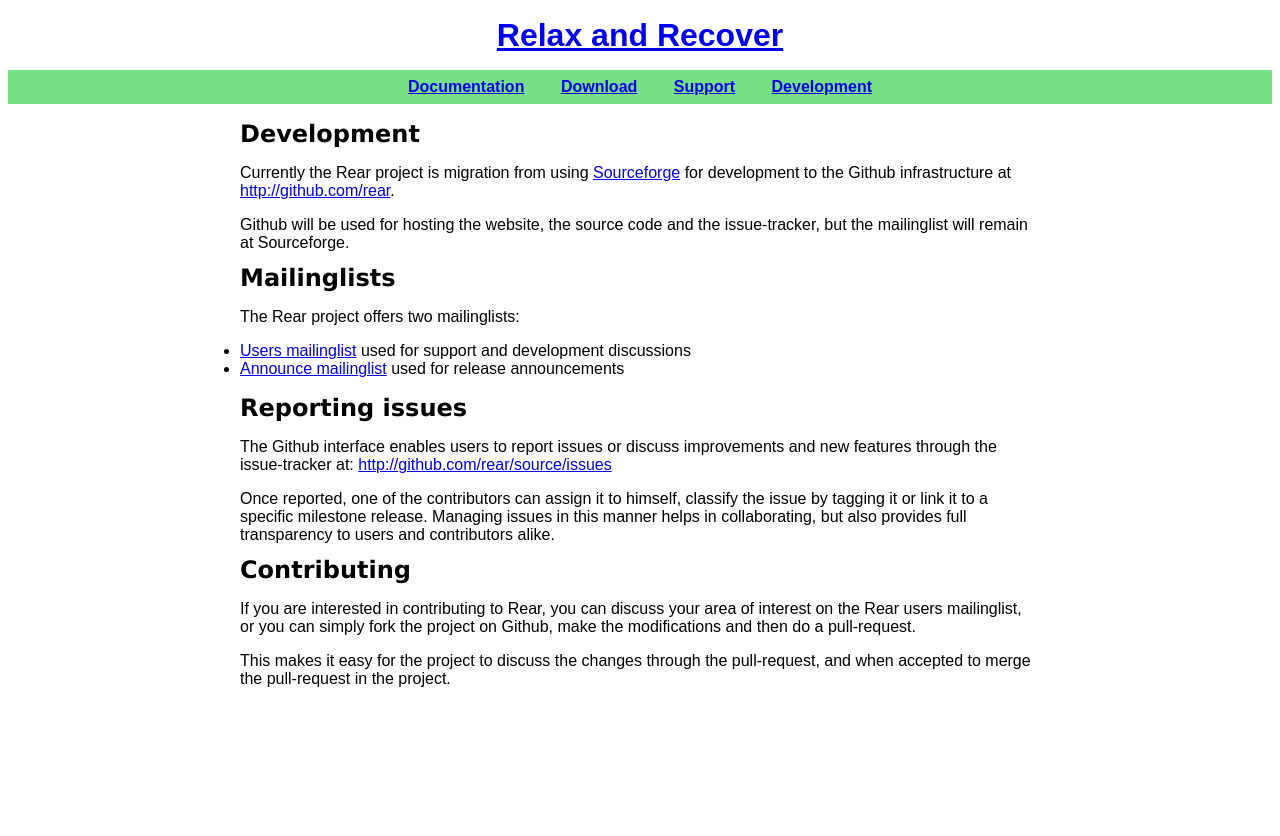
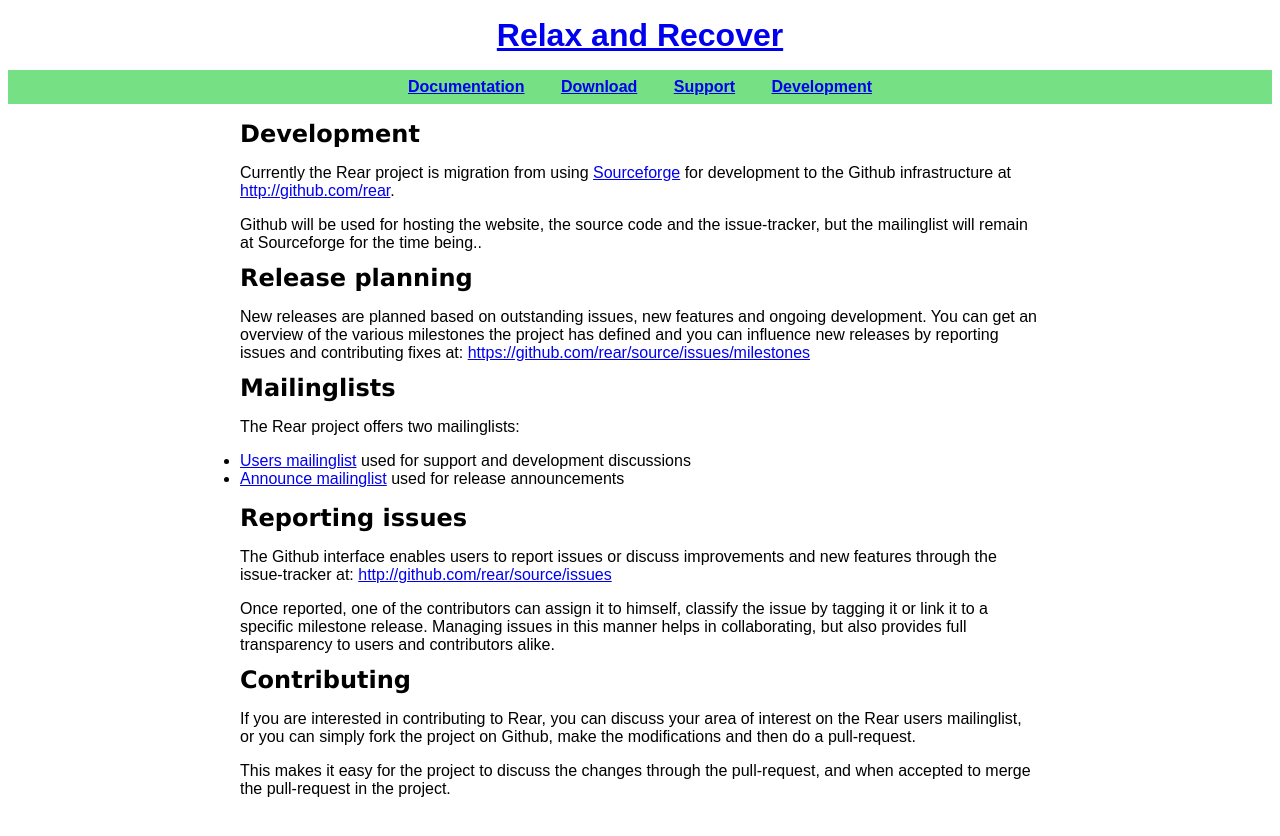
Before and after one commit to rear/rear.github.com, a Jekyll site: the page built from development/index.md, in a window 1280 px wide. Shown: the top 836 px of the page. Built offline with Jekyll 4.4.1, drawn with Linux system fonts in a browser that asks for light colours.

Commit message:
- Added a "Release planning" section with a link to the milestones

```diff
--- a/development/index.md
+++ b/development/index.md
@@ -4,17 +4,23 @@
 ---
 
 ## Development ##
-
 Currently the Rear project is migration from using
 [Sourceforge](http://sourceforge.net/rear) for development to the Github
 infrastructure at <http://github.com/rear>.
 
 Github will be used for hosting the website, the source code and the
-issue-tracker, but the mailinglist will remain at Sourceforge.
+issue-tracker, but the mailinglist will remain at Sourceforge for the time
+being..
+
+
+## Release planning ##
+New releases are planned based on outstanding issues, new features and ongoing
+development. You can get an overview of the various milestones the project has
+defined and you can influence new releases by reporting issues and contributing
+fixes at: <https://github.com/rear/source/issues/milestones>
 
 
 ## Mailinglists
-
 The Rear project offers two mailinglists:
 
  - [Users mailinglist](https://lists.sourceforge.net/lists/listinfo/rear-users)
@@ -24,7 +30,6 @@
 
 
 ## Reporting issues ##
-
 The Github interface enables users to report issues or discuss improvements
 and new features through the issue-tracker at:
 <http://github.com/rear/source/issues>
@@ -36,7 +41,6 @@
 
 
 ## Contributing ##
-
 If you are interested in contributing to Rear, you can discuss your area
 of interest on the Rear users mailinglist, or you can simply fork the project
 on Github, make the modifications and then do a pull-request.
```
